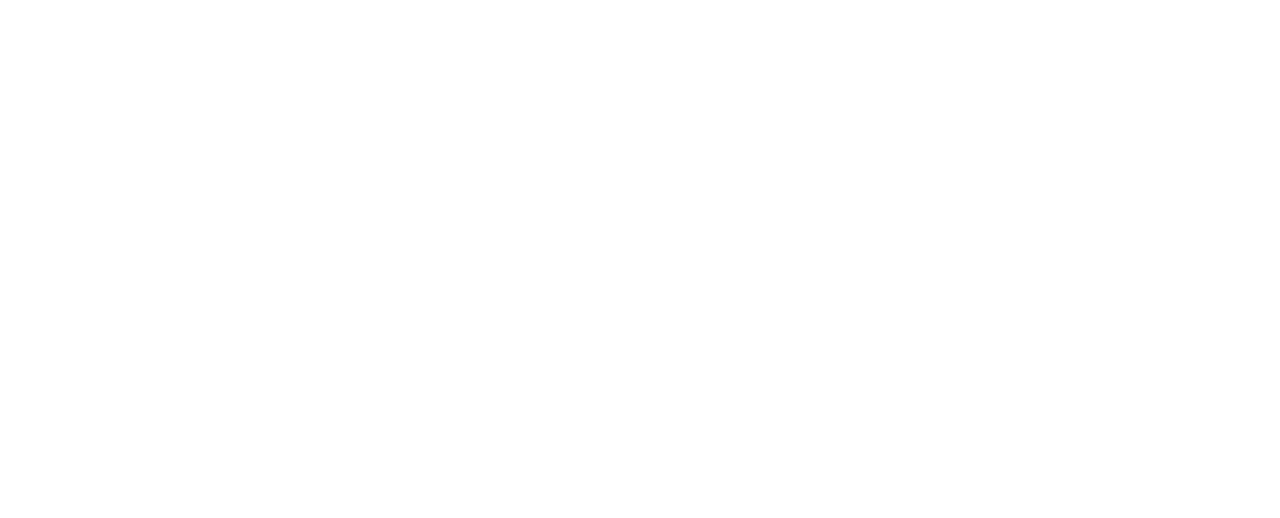
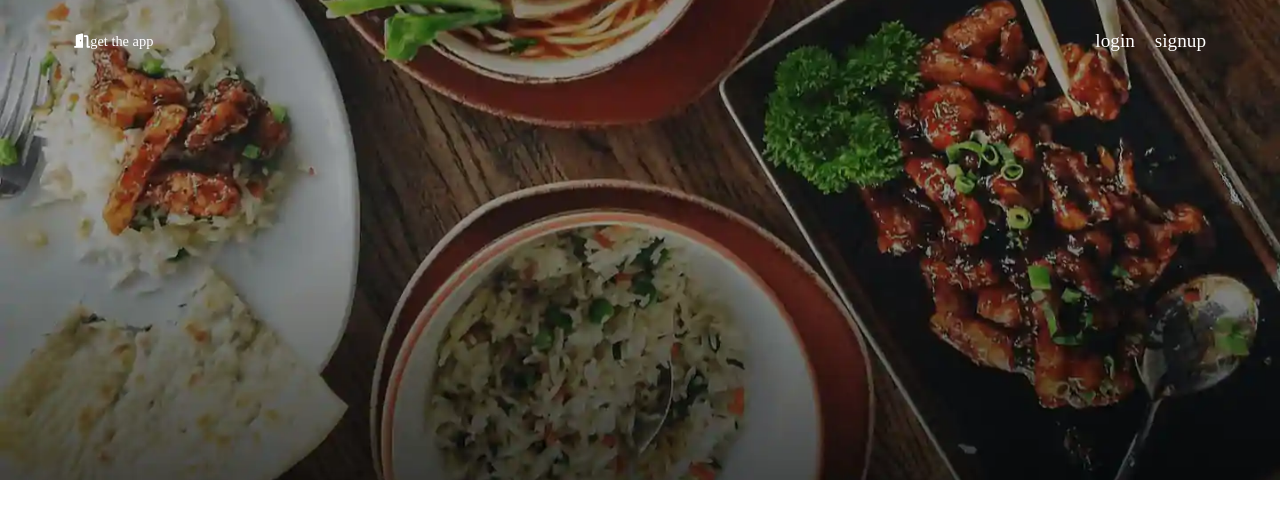
Before and after one commit to vikram7102/zomato-landing-page, a plain HTML site: page LandingPage/index.html in a window 1280 px wide. Drawn offline with Linux system fonts and the light colour scheme.

Commit message:
nav section complete

```diff
--- a/LandingPage/assets/styles/styles.css
+++ b/LandingPage/assets/styles/styles.css
@@ -1,10 +1,45 @@
 *{
-    margin: opx;
+    margin: 0px;
     padding: opx;
     box-sizing: border-box;
     text-decoration: none;
-    font-family: ;
+
 }
 a{
     color: unset;
 }
+header{
+    background-image: url('../images/hero.png');
+    background-position: center;
+    background-size: cover;
+    height: 60vh;
+}
+/* navbar styles */
+nav{
+    display: flex;
+    flex-direction: row;
+    justify-content: space-between;
+    align-items: center;
+    padding: 25px opx;
+    width: 90%;
+    margin: 0px auto;
+
+
+}
+nav .nav-item{
+    color: #fff;
+    margin: 0px 10px;
+    margin-top: 30px;
+}
+nav div.container{
+    display: flex;
+    justify-content: space-between;
+}
+nav div.nav-item.app{
+    font-size: 0.9rem;
+    font-weight: 200;
+}
+nav div.nav-item {
+    font-size: 1.2rem;
+    font-weight: 200;
+}
--- a/LandingPage/index.html
+++ b/LandingPage/index.html
@@ -5,14 +5,23 @@
     <meta charset="UTF-8" />
     <meta http-equiv="X-UA-Compatible" content="IE=edge" />
     <meta name="viewport" content="width=device-width, initial-scale=1.0" />
-    <link rel="stylesheet" href="./assets/styles/styles.css" />
+    <link rel="stylesheet" href="./assets/styles/styles.css"/>
     <script src="https://kit.fontawesome.com/b862bb0d81.js" crossorigin="anonymous"></script>
 
     <title>Not Zomato</title>
 </head>
 
 <body>
-
+   <header>
+       <nav>
+           <div class="nav-item app">
+               <i class="fas fa-door-open"></i>get the app
+           </div>
+           <div class="container"><div class="nav-item">login</div>
+           <div class="nav-item"> signup</div>
+        </div>
+       </nav>
+   </header>
 </body>
 
 </html>
```
